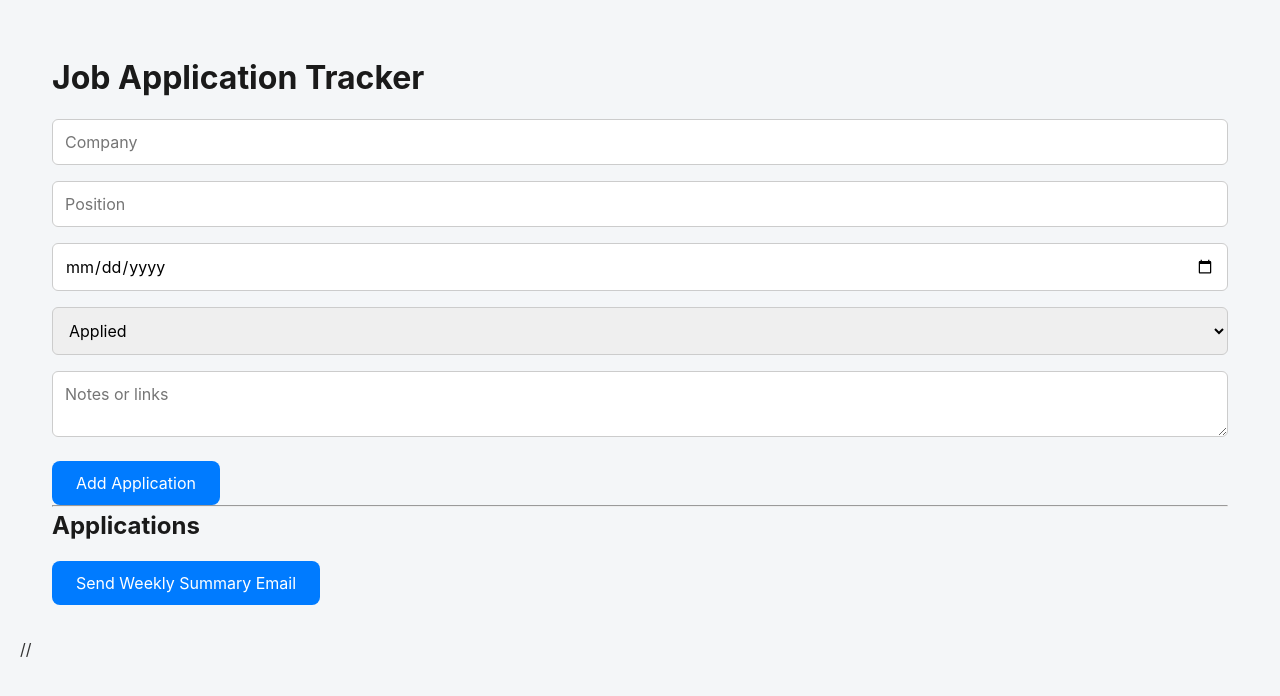
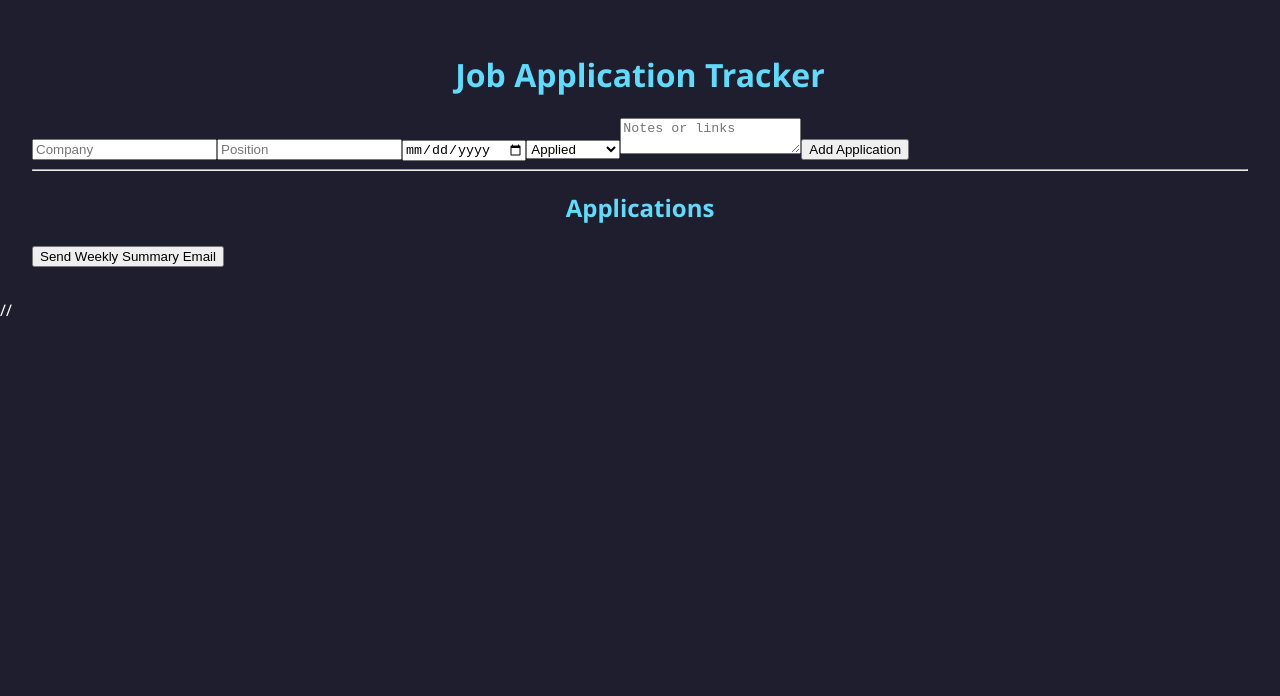
Before and after one commit to abhi2326/job-tracker, a React (Create React App) app: page / in a window 1280 px wide. Shown: the top 696 px of the page. Built offline with nearby package versions, Linux system fonts and the light colour scheme.

Commit message:
Update styles.css

```diff
--- a/src/styles.css
+++ b/src/styles.css
@@ -1,83 +1,90 @@
-
-* {
+body {
+  font-family: 'Segoe UI', Tahoma, Geneva, Verdana, sans-serif;
+  background-color: #1e1e2f;
+  color: #ffffff;
   margin: 0;
   padding: 0;
-  box-sizing: border-box;
-  font-family: 'Inter', sans-serif;
-}
-
-body {
-  background-color: #f4f6f8;
-  color: #333;
-  line-height: 1.6;
-  padding: 20px;
 }
 
 .container {
-  max-width: 960px;
-  margin: 0 auto;
-  background: #fff;
+  max-width: 800px;
+  margin: auto;
   padding: 2rem;
-  border-radius: 12px;
-  box-shadow: 0 4px 12px rgba(0, 0, 0, 0.1);
+  background-color: #2b2c3d;
+  border-radius: 10px;
+  box-shadow: 0 0 15px rgba(0, 0, 0, 0.5);
 }
 
-h1, h2, h3 {
-  color: #1a1a1a;
-  margin-bottom: 1rem;
+h1, h2 {
+  text-align: center;
+  color: #61dafb;
 }
 
-button {
-  background-color: #007BFF;
+.app-form input,
+.app-form select,
+.app-form textarea {
+  display: block;
+  width: 100%;
+  margin-bottom: 1rem;
+  padding: 0.75rem;
+  border: none;
+  border-radius: 8px;
+  background-color: #383a4a;
+  color: #fff;
+}
+
+.app-form button {
+  width: 100%;
+  padding: 0.75rem;
+  border: none;
+  background-color: #4caf50;
+  color: white;
+  font-size: 1rem;
+  border-radius: 8px;
+  cursor: pointer;
+  transition: background-color 0.3s;
+}
+
+.app-form button:hover {
+  background-color: #45a049;
+}
+
+.status-message {
+  text-align: center;
+  color: #fbc02d;
+  margin-top: 1rem;
+}
+
+.application-entry {
+  background-color: #3a3b4e;
+  padding: 1rem;
+  margin-top: 1rem;
+  border-radius: 8px;
+}
+
+.delete-button {
+  background-color: #e53935;
   color: white;
   border: none;
-  padding: 0.75rem 1.5rem;
+  padding: 0.5rem 1rem;
+  margin-top: 0.5rem;
+  border-radius: 6px;
+  cursor: pointer;
+}
+
+#send-summary {
+  width: 100%;
+  margin-top: 2rem;
+  padding: 0.75rem;
+  font-weight: bold;
+  background-color: #1976d2;
+  color: white;
+  border: none;
   border-radius: 8px;
   cursor: pointer;
-  transition: background-color 0.3s ease;
-  font-size: 1rem;
+  transition: background-color 0.3s;
 }
 
-button:hover {
-  background-color: #0056b3;
+#send-summary:hover {
+  background-color: #1565c0;
 }
-
-input, select, textarea {
-  width: 100%;
-  padding: 0.75rem;
-  margin-bottom: 1rem;
-  border-radius: 6px;
-  border: 1px solid #ccc;
-  font-size: 1rem;
-}
-
-.card {
-  background: #ffffff;
-  padding: 1rem;
-  border-radius: 8px;
-  box-shadow: 0 2px 6px rgba(0, 0, 0, 0.05);
-  margin-bottom: 1rem;
-}
-
-.flex {
-  display: flex;
-  justify-content: space-between;
-  align-items: center;
-  flex-wrap: wrap;
-}
-
-.grid {
-  display: grid;
-  grid-template-columns: repeat(auto-fit, minmax(250px, 1fr));
-  gap: 1rem;
-}
-
-@media (max-width: 600px) {
-  .container {
-    padding: 1rem;
-  }
-
-  button {
-    width: 100%;
-  }
-}
```
